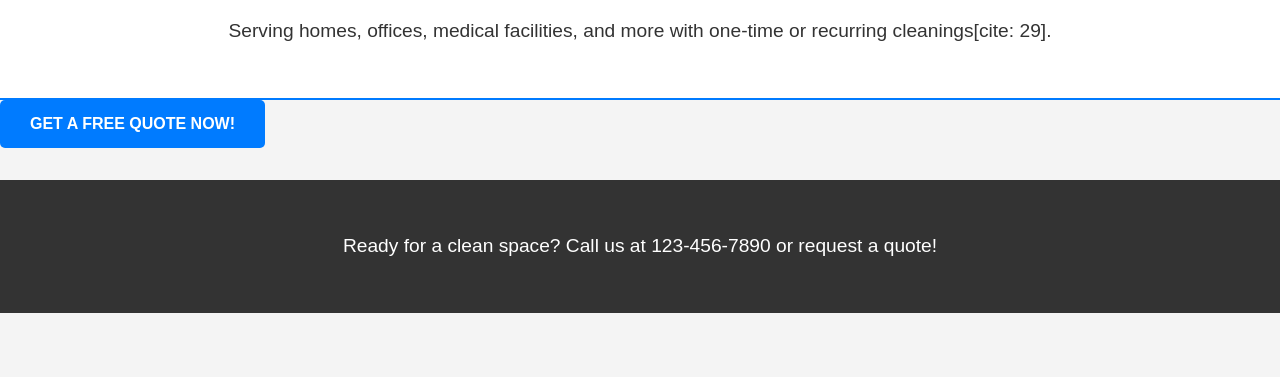
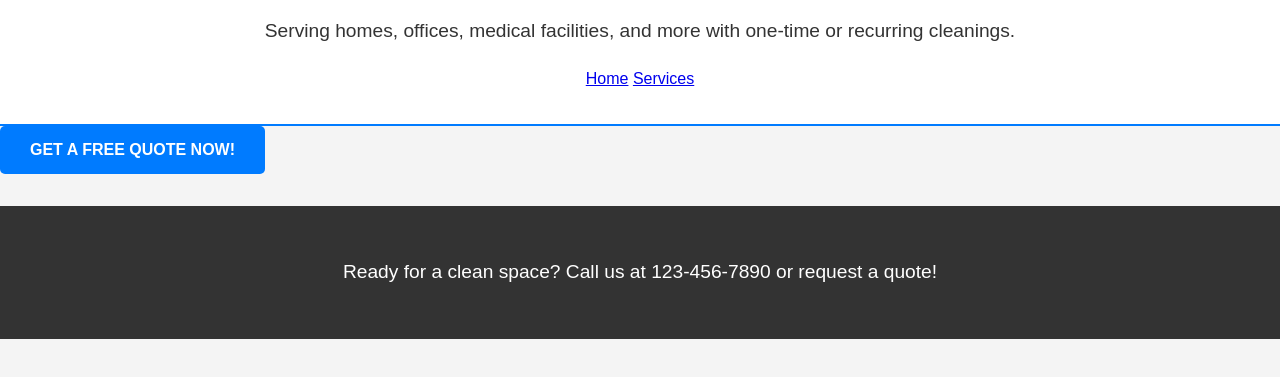
Before and after one commit to northwest0023/duchesscleaningco-draft-2, a plain HTML site: page index.html in a window 1280 px wide. Shown: the part 99-476 px from the top of the page. Drawn offline with Linux system fonts and the light colour scheme.

Commit message:
Update index.html

```diff
--- a/index.html
+++ b/index.html
@@ -8,10 +8,14 @@
 </head>
 <body>
 
-    <header>
-        <h1>Professional Cleaning for Your Home or Business</h1>
-        <p>Serving homes, offices, medical facilities, and more with one-time or recurring cleanings[cite: 29].</p>
-    </header>
+<header>
+    <h1>Professional Cleaning for Your Home or Business</h1>
+    <p>Serving homes, offices, medical facilities, and more with one-time or recurring cleanings.</p>
+    <nav>
+        <a href="index.html">Home</a>
+        <a href="services.html">Services</a>
+    </nav>
+</header>
 
     <main>
         <section>
```
